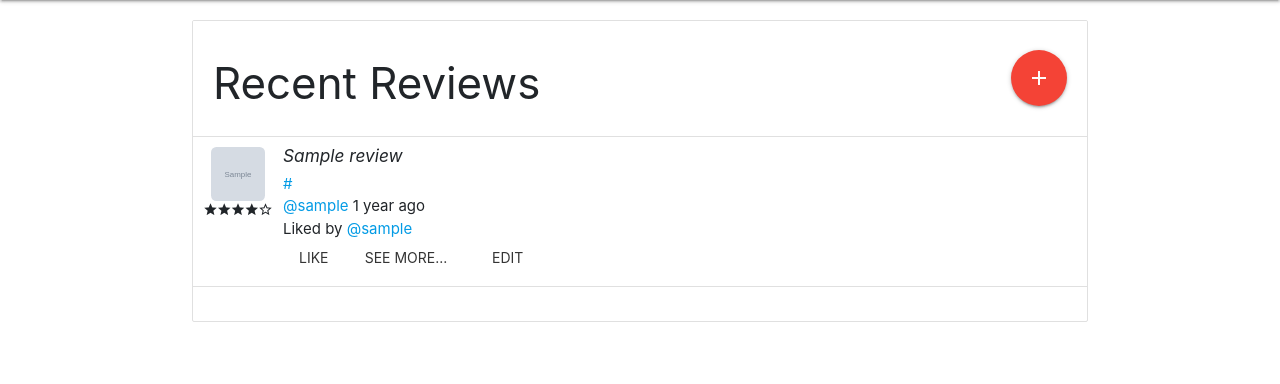
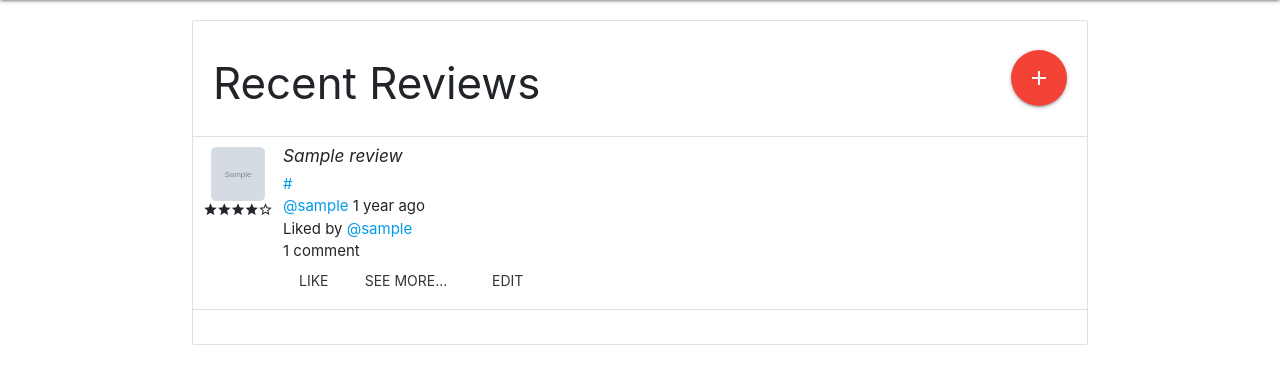
Before and after one commit to mgraczyk/exomind, a Django app: template app/templates/feed.html in a window 1280 px wide. Shown: the part 64-448 px from the top of the page. Run offline with Django 3.2, Linux system fonts and the light colour scheme; the template is opened without the code that fills it: most values are stand-ins (such as "Sample title", 1, 10 or a date in 2020); grey boxes marked "Sample" are stand-in pictures; some libraries are stand-ins or nearby versions.

Commit message:
add comment count on review items

```diff
--- a/app/templates/review_item.html
+++ b/app/templates/review_item.html
@@ -32,6 +32,11 @@
     {% endfor %}
     {% endif %}
 
+    {% if review.comments.explicit %}
+    <br>
+    {{ review.comments.explicit|length }} comment{{ review.comments.explicit|length|pluralize }}
+    {% endif %}
+
     <br>
     <form class="EXM-like-form" method="POST" action="{% url 'react_to_review' review_id=review.id %}">
       {% csrf_token %}
```
